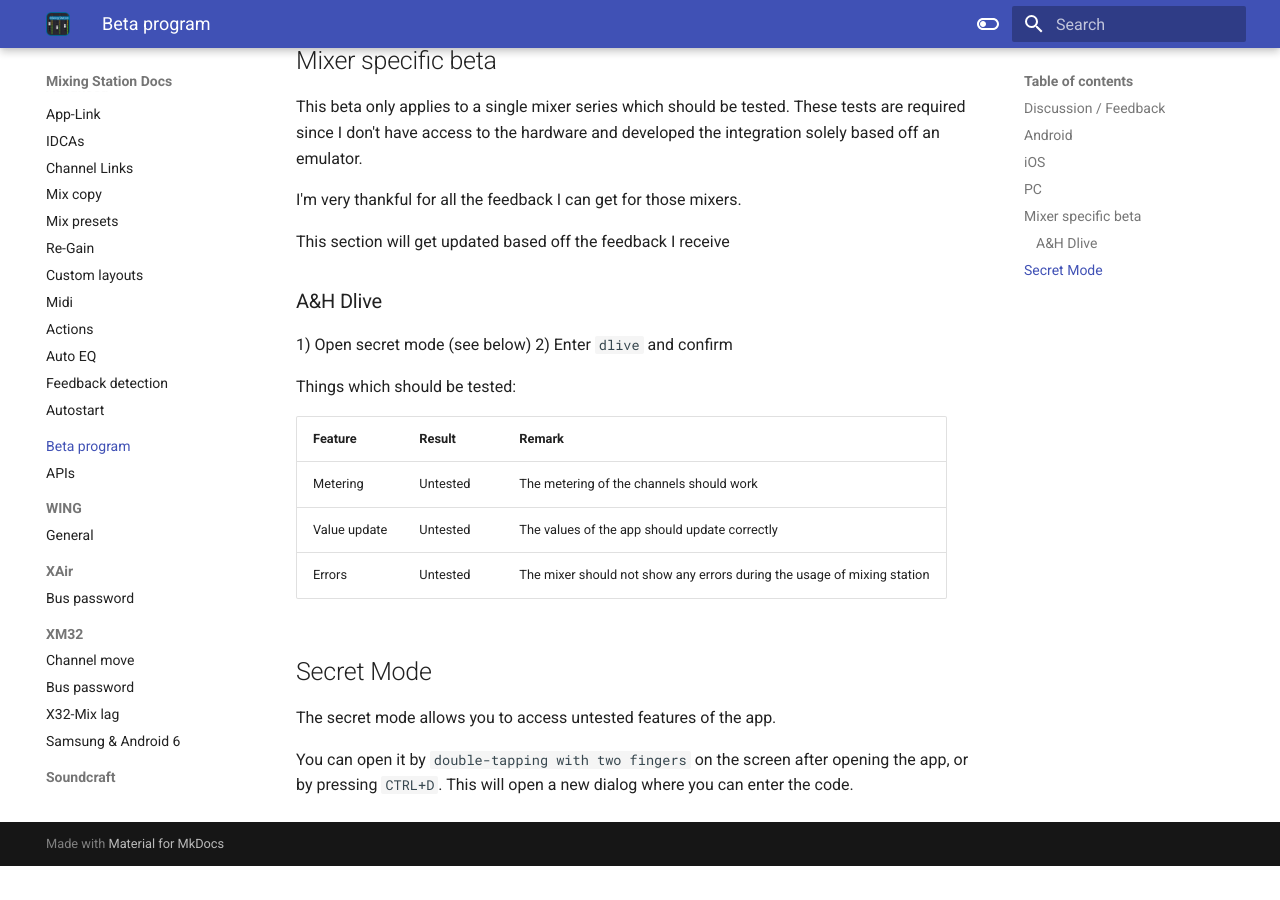
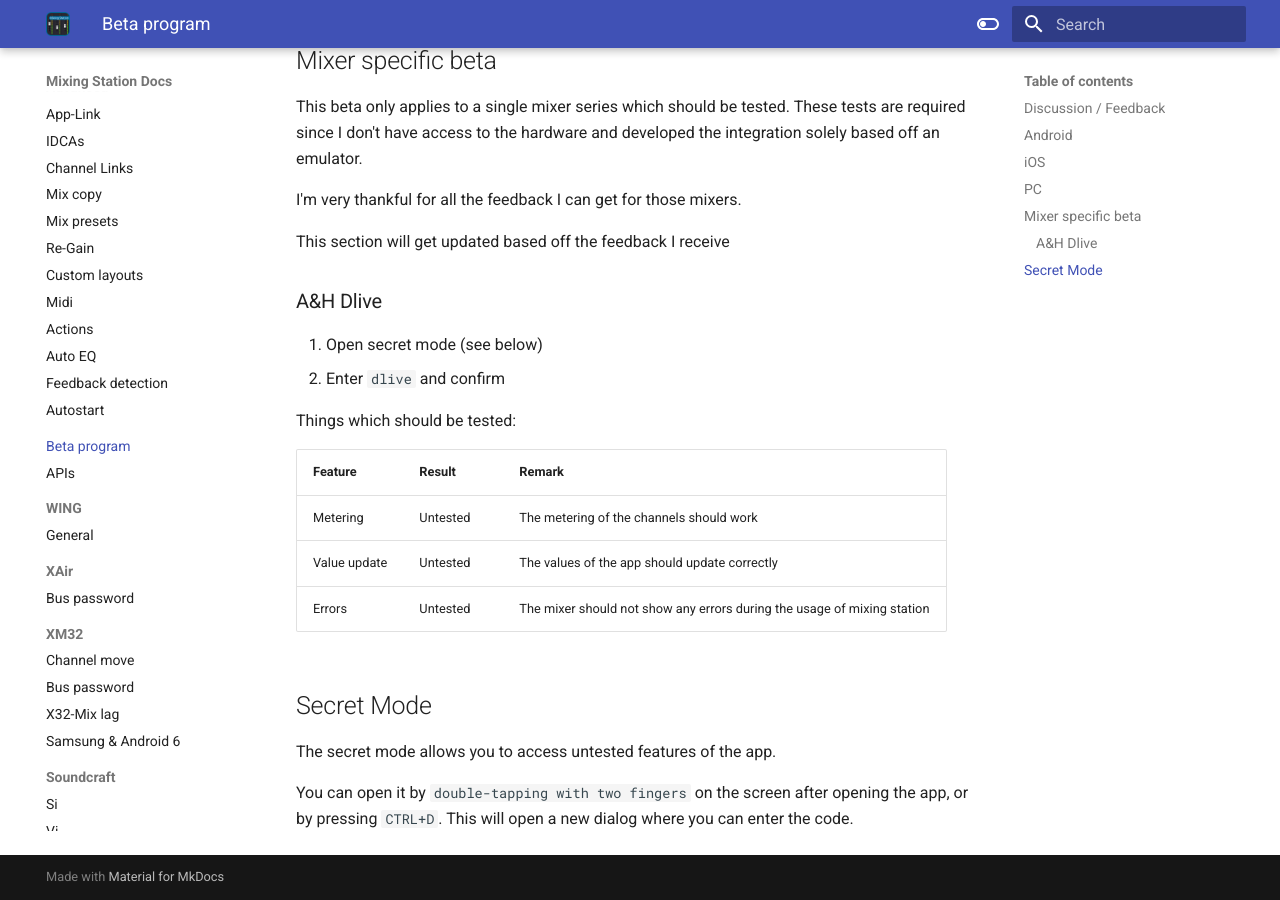
Before and after one commit to davidgiga1993/mixing-station-docs, an MkDocs documentation site: the page built from docs/beta.md, in a window 1280 px wide and 900 px high, scrolled down 1100 px. Built offline with MkDocs 1.6.1 and Material for MkDocs 9.7.7, drawn with Linux system fonts in a browser that asks for light colours; before the commit the page ends 1966 px from its top, so only the background shows below that.

Commit message:
fix: list

```diff
--- a/docs/beta.md
+++ b/docs/beta.md
@@ -46,8 +46,8 @@
 
 ### A&H Dlive
 
-1) Open secret mode (see below)
-2) Enter `dlive` and confirm
+1. Open secret mode (see below)
+2. Enter `dlive` and confirm
 
 Things which should be tested:
 
```
